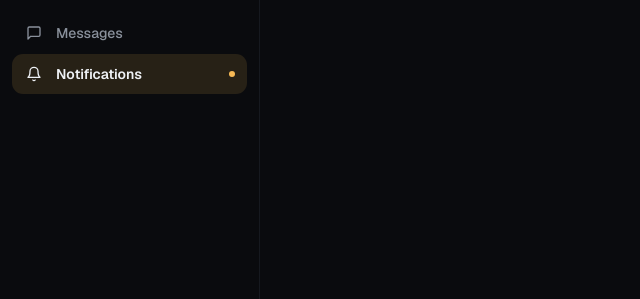
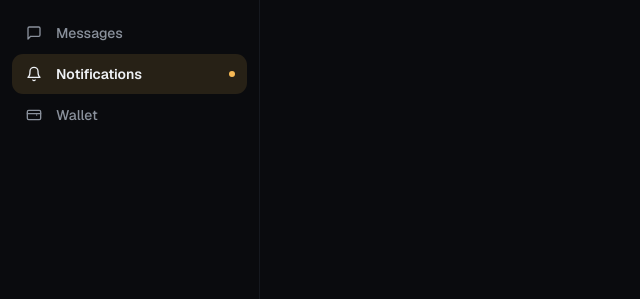
Before and after one commit to odia11/Orc-agent-Solana-chain-, a Flask app: template templates/notifications.html in a window 1280 px wide. Shown: the part 229-528 px from the top of the page, without its empty margins (0-640 px from the left). Run offline with Flask 3, Linux system fonts and the light colour scheme; the template is opened without the code that fills it, so the values that code supplies are empty; parts of the project's set-up code (start-up, migrations or seed data) failed here and were passed over.

Commit message:
Add Wallet nav link to sidebar
Co-Authored-By: Claude Sonnet 5 <noreply@anthropic.com>

```diff
--- a/templates/notifications.html
+++ b/templates/notifications.html
@@ -107,6 +107,10 @@
         Notifications
         <span class="sb-nav-badge" id="sb-notif-badge" style="display:none"></span>
       </a>
+      <a class="sb-nav-item" href="/wallet">
+        <span class="sb-nav-icon"><svg width="16" height="16" viewBox="0 0 24 24" fill="none" stroke="currentColor" stroke-width="2" stroke-linecap="round" stroke-linejoin="round"><rect x="2" y="5" width="20" height="14" rx="2"/><path d="M16 13a1 1 0 1 0 0-2 1 1 0 0 0 0 2z" fill="currentColor" stroke="none"/><path d="M2 10h20"/></svg></span>
+        Wallet
+      </a>
     </nav>
   </aside>
 </div>
```
